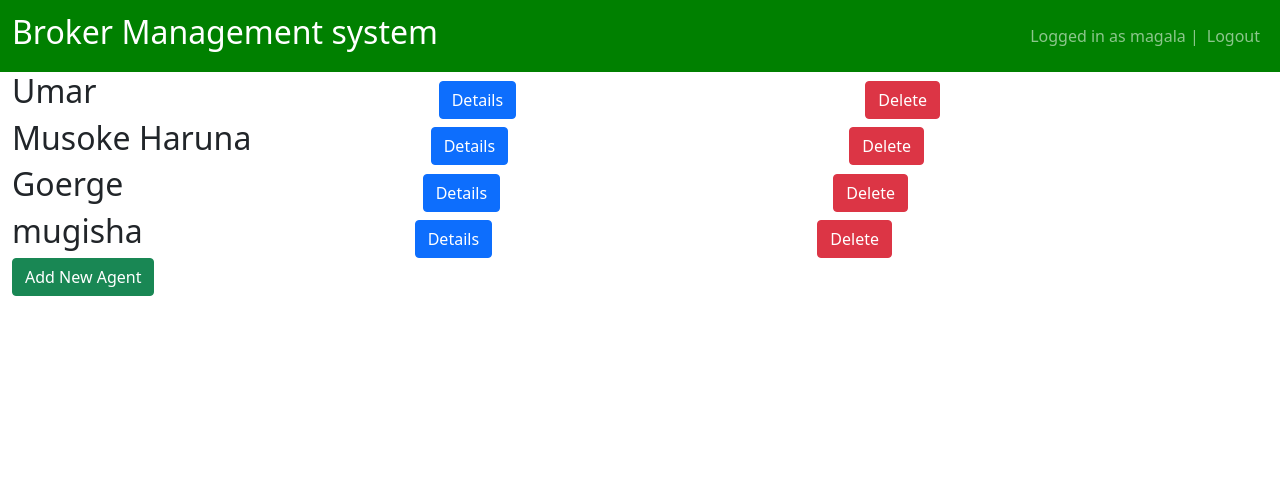
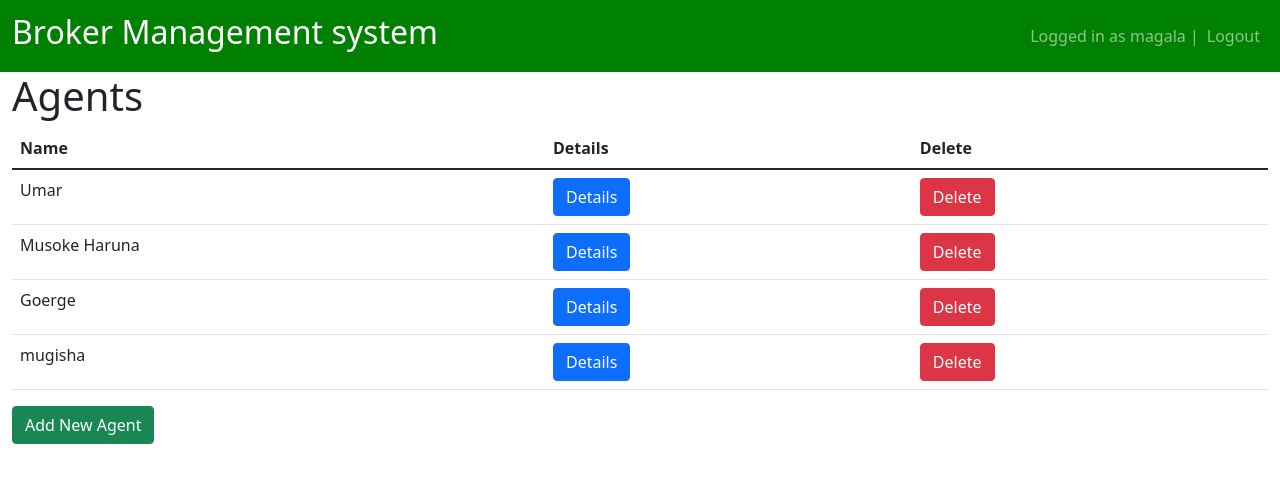
Before and after one commit to magalaReuben/brokerMS, a Django app: page /agents in a window 1280 px wide. Shown: the top 483 px of the page. Run offline with Django 4.2, Linux system fonts and the light colour scheme; a user stored in the database is signed in; data comes from the database, SQL or seed files in the repository.

Commit message:
great changes

```diff
--- a/main/forms.py
+++ b/main/forms.py
@@ -20,13 +20,13 @@ class PostForm(forms.ModelForm):
 class BrokerForm(forms.ModelForm):
     class Meta:
         model = Broker
-        fields = ["name"]
+        fields = ["name", "number"]
 
 class ClientForm(forms.ModelForm):
     class Meta:
         model = Client
         Amount_paid_by = forms.DateTimeField(widget=forms.DateInput(attrs={'placeholder': 'YYYY-MM-DD HH:MM:SS'}))
-        fields = ["broker", "name", "locaton", "Amount_paid_by", "commision_paid", "balance"]
+        fields = ["broker", "name", "locaton", "Amount_paid", "commision", "commision_paid"]
 
 class AgentForm(forms.ModelForm):
     class Meta:
--- a/main/models.py
+++ b/main/models.py
@@ -18,9 +18,9 @@ class Client(models.Model):
     broker = models.ForeignKey('Broker', on_delete=models.CASCADE)
     name = models.CharField(max_length=45)
     locaton = models.CharField(max_length=45)
-    Amount_paid_by = models.DateTimeField()
+    Amount_paid = models.IntegerField()
+    commision = models.IntegerField()
     commision_paid = models.IntegerField()
-    balance = models.IntegerField()
     signature = models.FileField(upload_to='uploads/', null=True)
     created_at = models.DateTimeField(auto_now_add=True)
     updated_at = models.DateTimeField(auto_now=True)
@@ -30,6 +30,7 @@ class Client(models.Model):
 
 class Broker(models.Model):
     name = models.CharField(max_length=45)
+    number = models.CharField(max_length=45)
     created_at = models.DateTimeField(auto_now_add=True)
     updated_at = models.DateTimeField(auto_now=True)
 
--- a/main/templates/main/add_client.html
+++ b/main/templates/main/add_client.html
@@ -1,6 +1,6 @@
 {% extends 'main/base.html' %} {% block title %}Create a Broker{% endblock %}
 {% load crispy_forms_tags %} {% block content %}
-<div class="container">
+<div class="container-fluid">
     <div class="row">
         <div class="col-md-6">
             <h2>Add A Client</h2>
--- a/main/templates/main/agent.html
+++ b/main/templates/main/agent.html
@@ -1,10 +1,19 @@
 {% extends 'main/base.html' %} {% block title %}Agents{% endblock %}
-{% block content %} {% for agent in agents %}
-<div class="row align-items-end" style="margin-bottom: 10px;">
-  <div class="col">
-    <h2>{{ agent.name }}</h2>
-  </div>
-  <div class="col">
+{% block content %}
+<h1>Agents</h1>
+<table class="table">
+  <thead>
+    <tr>
+      <th scope="col">Name</th>
+      <th scope="col">Details</th>
+      <th scope="col">Delete</th>
+    </tr>
+  </thead>
+  <tbody>
+    {% for agent in agents %}
+    <tr>
+      <td>{{ agent.name }}</td>
+      <td>
         <form method="post">
           {% csrf_token %}
           <button
@@ -16,8 +25,8 @@
             Details
           </button>
         </form>
-  </div>
-  <div class="col">
+      </td>
+      <td>
         <form method="post">
           {% csrf_token %}
           <button
@@ -29,10 +38,15 @@
             Delete
           </button>
         </form>
+      </td>
+      {% empty %}
+      <div class="pt-5">
+        <img src="https://live.staticflickr.com/65535/53391592740_d56e81b830_w.jpg" alt="empty" style="margin-left: 40%;"/>
+        <h2 align="center">No Documents</h2>
       </div>
-{% empty %}
-<h2>No Agents yet. Add Agent</h2>
     {% endfor %}
+  </tbody>
+</table>
 <div class="row align-items-end" >
   <form method="post">
     {% csrf_token %}
--- a/main/templates/main/clients.html
+++ b/main/templates/main/clients.html
@@ -44,7 +44,7 @@
   <div class="pt-5">
     <img src="https://live.staticflickr.com/65535/53391592740_d56e81b830_w.jpg" alt="empty" style="margin-left: 40%;"/>
     <h2 align="center">No Clients yet</h2>
-    </div>
+  </div>
   {% endfor %}
 </tbody>
 </table>
--- a/main/templates/registration/login.html
+++ b/main/templates/registration/login.html
@@ -7,7 +7,7 @@
   </div>
 <form method="post">
   {% csrf_token %}{{form|crispy}}
-  <p>Don't have an account? Create one <a href="/sign-up">Here</a>!</p>
+  {% comment %} <p>Don't have an account? Create one <a href="/sign-up">Here</a>!</p> {% endcomment %}
   <button type="submit" class="btn btn-success">Login</button>
 </form>
 {% endblock %}
--- a/main/urls.py
+++ b/main/urls.py
@@ -12,5 +12,6 @@ urlpatterns = [
     path('create_broker', views.create_broker, name='create_broker'),
     path('create_client', views.create_client, name='create_client'),
     path('create_title', views.create_title, name='create_title'),
+    path('index', views.index, name='index'),
     path('sign-up', views.sign_up, name='sign_up'),
 ]
--- a/main/views.py
+++ b/main/views.py
@@ -3,6 +3,7 @@ from .forms import AgentForm, BrokerForm, ClientForm, RegisterForm, PostForm, Ti
 from django.contrib.auth.decorators import login_required, permission_required
 from django.contrib.auth import login, logout, authenticate
 from django.contrib.auth.models import User, Group
+from django.db.models import Q
 from .models import Agent, Broker, Client, Post, Titles
 
 
@@ -11,6 +12,21 @@ def home(request):
     print("home")
     posts = Post.objects.all()
     return render(request, 'main/home.html', {"posts": posts})
+
+@login_required(login_url="/login")
+def index(request):
+    search_client = request.GET.get('search')
+    print(search_client)
+    if search_client:
+        client = Client.objects.filter(Q(name__icontains=search_client))
+        print(len(client))
+        if len(client) == 0:
+            return render(request, 'main/clients.html', {"clients": []})
+        else:
+            return render(request, 'main/clients.html', {"clients": client})
+    else:
+        brokers = Broker.objects.all()
+        return render(request, 'main/brokers.html',  {"brokers": brokers})
 
 
 # Broker views
@@ -71,6 +87,7 @@ def create_client(request):
             client = form.save(commit=False)
             client.save()
             clients = Client.objects.all()
+            brokers = Broker.objects.all()
             return render(request, 'main/clients.html',  {"clients": clients})
     else:
         form = ClientForm()
```
Also changed, not shown: main/templates/main/brokers.html (+15 -1 lines), main/templates/main/titles.html (+5 -2 lines), db.sqlite3, main/migrations/0006_broker_number.py (added), main/migrations/0007_remove_client_amount_paid_by_remove_client_balance_and_more.py (added), main/migrations/0008_alter_client_amount_paid.py (added). Lines whose indentation alone changed are shown as unchanged.
